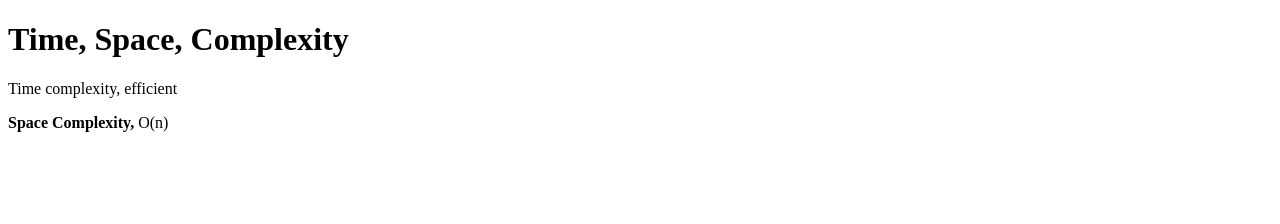
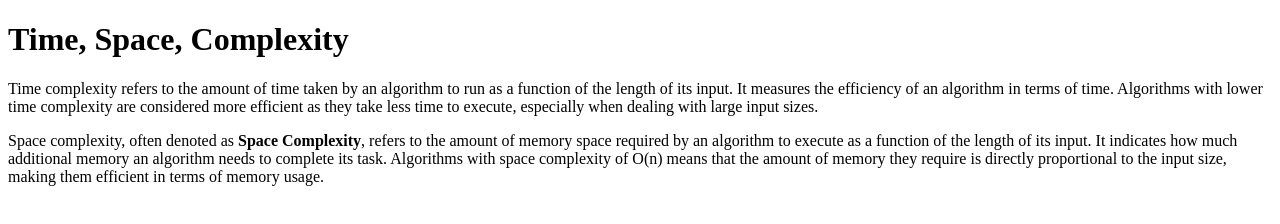
Before and after one commit to acciojob/time-and-space-complexity-SHMAURYA123, a website: page main.html in a window 1280 px wide. Drawn offline with Linux system fonts and the light colour scheme.

Commit message:
created a submission

```diff
--- a/main.html
+++ b/main.html
@@ -9,8 +9,9 @@
 <body>
 	<!-- the entire body must be written by student -->
 	<h1>Time, Space, Complexity</h1>
-	<p>Time complexity, efficient</p>
-	<p><b>Space Complexity,</b> O(n)</p>
+	<p>Time complexity refers to the amount of time taken by an algorithm to run as a function of the length of its input. It measures the efficiency of an algorithm in terms of time. Algorithms with lower time complexity are considered more efficient as they take less time to execute, especially when dealing with large input sizes.</p>
+   <p>Space complexity, often denoted as <b>Space Complexity</b>, refers to the amount of memory space required by an algorithm to execute as a function of the length of its input. It indicates how much additional memory an algorithm needs to complete its task. Algorithms with space complexity of O(n) means that the amount of memory they require is directly proportional to the input size, making them efficient in terms of memory usage.</p>
+
 
     <script type="text/javascript" src="./script.js">
 </script>
```
